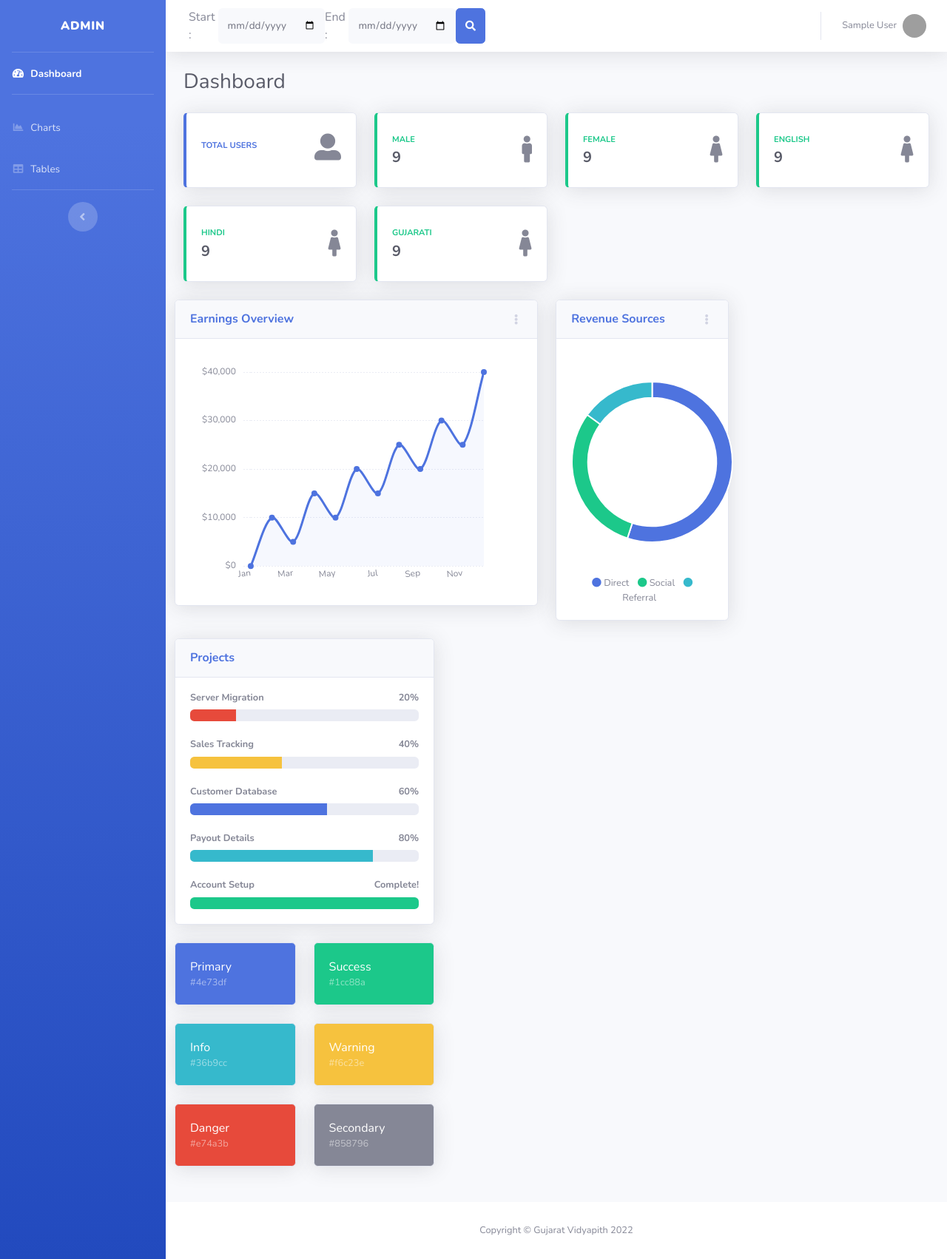
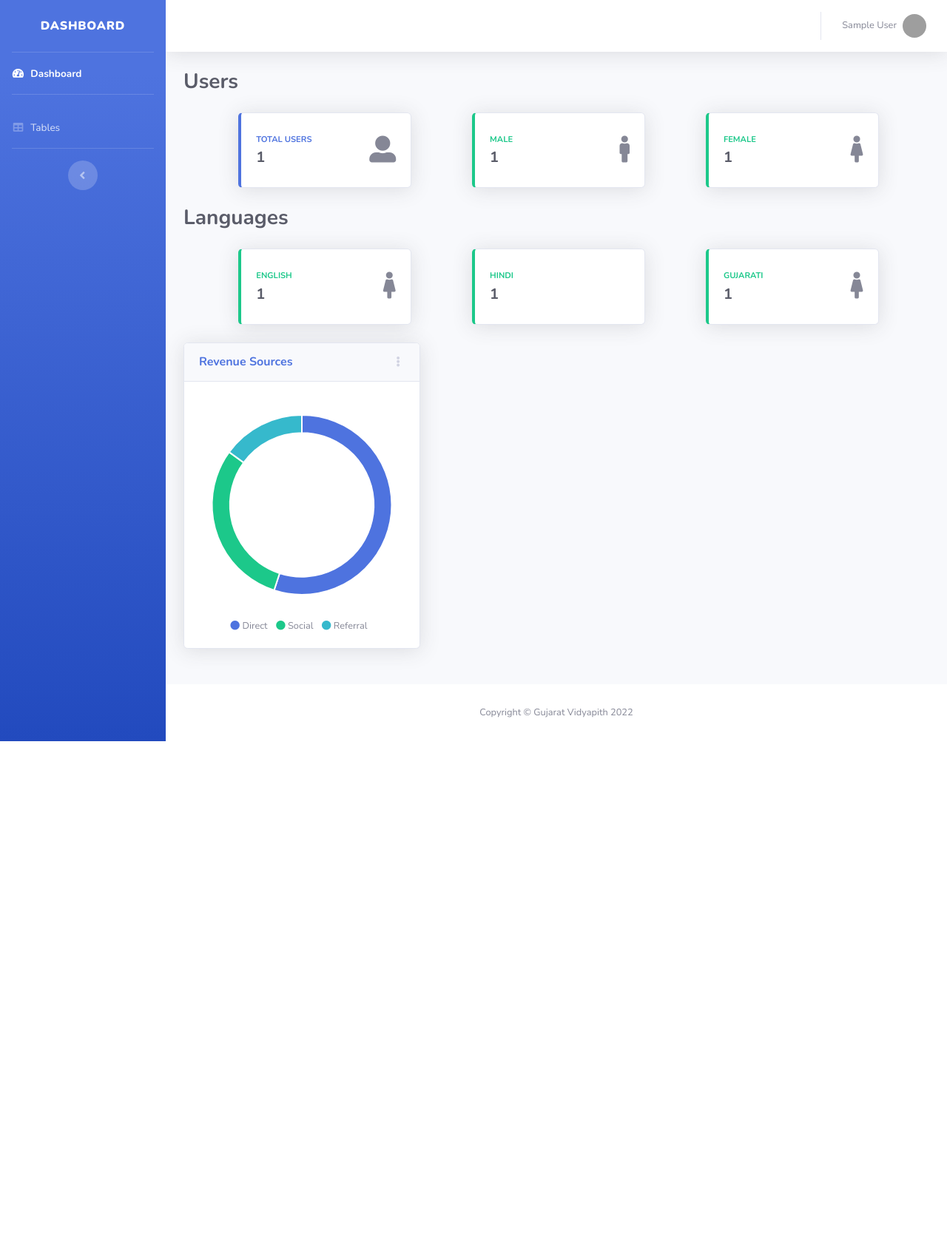
Before and after one commit to akash8103/GVP_BOT_DASHBOARD, a Flask app: page /dashboard/ in a window 1280 px wide. Shown: the whole page at 74% size. After the commit the page ends 1002 px from the top, so only its background shows below. Run offline with Flask 2, Linux system fonts and the light colour scheme; the visitor is signed in with stand-in values (Sample User, id 1); a database or web service that is not in the repository returns one stand-in record (values such as "Sample title"); some libraries are stand-ins or nearby versions; grey boxes are pictures that could not be loaded.

Commit message:
Add files via upload

```diff
--- a/dashboard/templates/admin-layout.html
+++ b/dashboard/templates/admin-layout.html
@@ -6,7 +6,7 @@
   <meta charset="utf-8">
   <meta http-equiv="X-UA-Compatible" content="IE=edge">
   <meta name="viewport" content="width=device-width, initial-scale=1, shrink-to-fit=no">
-  <meta name="description" content="Flask Admin with SB Admin 2">
+  <meta name="description" content="Flask Admin Dashboard">
   <meta name="author" content="Bukunmi">
 
   <title>Dashboard</title>
@@ -33,7 +33,7 @@
         <div class="sidebar-brand-icon rotate-n-15">
 
         </div>
-        <div class="sidebar-brand-text mx-3"><strong>Admin</strong></div>
+        <div class="sidebar-brand-text mx-3"><b>Dashboard</b></div>
       </a>
 
       <!-- Divider -->
@@ -49,15 +49,14 @@
       <!-- Divider -->
       <hr class="sidebar-divider">
 
-
       <!-- Nav Item - Pages Collapse Menu -->
 
       <!-- Nav Item - Charts -->
-      <li class="nav-item">
+      <!-- <li class="nav-item">
         <a class="nav-link" href="/charts">
           <i class="fas fa-fw fa-chart-area"></i>
           <span>Charts</span></a>
-      </li>
+      </li> -->
 
       <!-- Nav Item - Tables -->
       <li class="nav-item">
@@ -92,7 +91,7 @@
           </button>
 
           <!-- Topbar Search -->
-          <form class="d-none d-sm-inline-block form-inline mr-auto ml-md-3 my-2 my-md-0 mw-100 navbar-search">
+          <!-- <form class="d-none d-sm-inline-block form-inline mr-auto ml-md-3 my-2 my-md-0 mw-100 navbar-search">
             <div class="input-group-append">
               <label for="startdate">Start : </label><input type="date" id="sdate" class="form-control bg-light border-0 small">
               <label for="enddate">End : </label><input type="date" id="edate" class="form-control bg-light border-0 small">
@@ -102,7 +101,7 @@
                 </button>
 
             </div>
-          </form>
+          </form> -->
 
           <!-- Topbar Navbar -->
           <ul class="navbar-nav ml-auto">
--- a/dashboard/templates/home.html
+++ b/dashboard/templates/home.html
@@ -4,7 +4,7 @@
 
   <meta charset="UTF-8">
   <meta name="viewport" content="width=device-width, initial-scale=1.0">
-  <title>Telegram Bot Dashboard</title>
+  <title>Dashboard</title>
 
   <link rel="stylesheet" href="/static/css/normalize.css">
   <link rel="stylesheet" href="/static/css/styles.css">
--- a/dashboard/templates/index.html
+++ b/dashboard/templates/index.html
@@ -3,9 +3,9 @@
         <!-- Begin Page Content -->
         <div class="container-fluid">
 
-          <!-- Page Heading -->
+          <!-- Card Heading -->
           <div class="d-sm-flex align-items-center justify-content-between mb-4">
-            <h1 class="h3 mb-0 text-gray-800">Dashboard</h1>
+            <h1 class="h3 mb-0 text-gray-800"><b>Users</b></h1>
             <!--<a href="#" class="d-none d-sm-inline-block btn btn-sm btn-primary shadow-sm"><i class="fas fa-download fa-sm text-white-50"></i> Generate Report</a>-->
           </div>
 
@@ -13,13 +13,14 @@
           <div class="row">
 
             <!-- Users Card Example -->
+            &nbsp;&nbsp;&nbsp;&nbsp;&nbsp;&nbsp;&nbsp;&nbsp;&nbsp;&nbsp;&nbsp;&nbsp;&nbsp;&nbsp;&nbsp;&nbsp;&nbsp;&nbsp;
             <div class="col-xl-3 col-md-6 mb-4">
               <div class="card border-left-primary shadow h-100 py-2">
                 <div class="card-body">
                   <div class="row no-gutters align-items-center">
                     <div class="col mr-2">
                       <div class="text-xs font-weight-bold text-primary text-uppercase mb-1">Total Users</div>
-                      <div class="h5 mb-0 font-weight-bold text-gray-800">{{tuser}}</div>
+                      <div class="h5 mb-0 font-weight-bold text-gray-800">{{tusers}}</div>
                     </div>
                     <div class="col-auto">
                       <i class='fas fa-user-alt' style='font-size:36px'></i>
@@ -30,13 +31,14 @@
             </div>
 
             <!-- Male Card Example -->
+            &nbsp;&nbsp;&nbsp;&nbsp;&nbsp;&nbsp;&nbsp;&nbsp;&nbsp;&nbsp;&nbsp;&nbsp;&nbsp;&nbsp;
             <div class="col-xl-3 col-md-6 mb-4">
               <div class="card border-left-success shadow h-100 py-2">
                 <div class="card-body">
                   <div class="row no-gutters align-items-center">
                     <div class="col mr-2">
                       <div class="text-xs font-weight-bold text-success text-uppercase mb-1">MALE</div>
-                      <div class="h5 mb-0 font-weight-bold text-gray-800">9</div>
+                      <div class="h5 mb-0 font-weight-bold text-gray-800">{{ male }}</div>
                     </div>
                     <div class="col-auto">
                       <i class="fa fa-male" style="font-size:36px"></i>
@@ -47,13 +49,14 @@
             </div>
 
             <!-- Female Card Example -->
+            &nbsp;&nbsp;&nbsp;&nbsp;&nbsp;&nbsp;&nbsp;&nbsp;&nbsp;&nbsp;&nbsp;&nbsp;&nbsp;&nbsp;
             <div class="col-xl-3 col-md-6 mb-4">
               <div class="card border-left-success shadow h-100 py-2">
                 <div class="card-body">
                   <div class="row no-gutters align-items-center">
                     <div class="col mr-2">
                       <div class="text-xs font-weight-bold text-success text-uppercase mb-1">FEMALE</div>
-                      <div class="h5 mb-0 font-weight-bold text-gray-800">9</div>
+                      <div class="h5 mb-0 font-weight-bold text-gray-800">{{ female }}</div>
                     </div>
                     <div class="col-auto">
                       <i class="fa fa-female" style="font-size:36px"></i>
@@ -62,15 +65,25 @@
                 </div>
               </div>
             </div>
+          </div>
 
+          <!-- Card Heading -->
+          <div class="d-sm-flex align-items-center justify-content-between mb-4">
+            <h1 class="h3 mb-0 text-gray-800"><b>Languages</b></h1>
+            <!--<a href="#" class="d-none d-sm-inline-block btn btn-sm btn-primary shadow-sm"><i class="fas fa-download fa-sm text-white-50"></i> Generate Report</a>-->
+          </div>
+
+          <!-- Content Row -->
+          <div class="row">
             <!-- English Card Example -->
+            &nbsp;&nbsp;&nbsp;&nbsp;&nbsp;&nbsp;&nbsp;&nbsp;&nbsp;&nbsp;&nbsp;&nbsp;&nbsp;&nbsp;&nbsp;&nbsp;&nbsp;&nbsp;
             <div class="col-xl-3 col-md-6 mb-4">
               <div class="card border-left-success shadow h-100 py-2">
                 <div class="card-body">
                   <div class="row no-gutters align-items-center">
                     <div class="col mr-2">
                       <div class="text-xs font-weight-bold text-success text-uppercase mb-1">ENGLISH</div>
-                      <div class="h5 mb-0 font-weight-bold text-gray-800">9</div>
+                      <div class="h5 mb-0 font-weight-bold text-gray-800">{{ english }}</div>
                     </div>
                     <div class="col-auto">
                       <i class="fa fa-female" style="font-size:36px"></i>
@@ -81,13 +94,32 @@
             </div>
 
             <!-- Hindi Card Example -->
+            &nbsp;&nbsp;&nbsp;&nbsp;&nbsp;&nbsp;&nbsp;&nbsp;&nbsp;&nbsp;&nbsp;&nbsp;&nbsp;&nbsp;
             <div class="col-xl-3 col-md-6 mb-4">
               <div class="card border-left-success shadow h-100 py-2">
                 <div class="card-body">
                   <div class="row no-gutters align-items-center">
                     <div class="col mr-2">
                       <div class="text-xs font-weight-bold text-success text-uppercase mb-1">Hindi</div>
-                      <div class="h5 mb-0 font-weight-bold text-gray-800">9</div>
+                      <div class="h5 mb-0 font-weight-bold text-gray-800">{{ hindi }}</div>
+                    </div>
+                    <div class="col-auto">
+                      <i class="fa-duotone fa-square-h"></i>
+                    </div>
+                  </div>
+                </div>
+              </div>
+            </div>
+
+            <!-- Gujarati Card Example -->
+            &nbsp;&nbsp;&nbsp;&nbsp;&nbsp;&nbsp;&nbsp;&nbsp;&nbsp;&nbsp;&nbsp;&nbsp;&nbsp;&nbsp;
+            <div class="col-xl-3 col-md-6 mb-4">
+              <div class="card border-left-success shadow h-100 py-2">
+                <div class="card-body">
+                  <div class="row no-gutters align-items-center">
+                    <div class="col mr-2">
+                      <div class="text-xs font-weight-bold text-success text-uppercase mb-1">Gujarati</div>
+                      <div class="h5 mb-0 font-weight-bold text-gray-800">{{ gujarati }}</div>
                     </div>
                     <div class="col-auto">
                       <i class="fa fa-female" style="font-size:36px"></i>
@@ -96,33 +128,16 @@
                 </div>
               </div>
             </div>
-
-            <!-- Gujarati Card Example -->
-            <div class="col-xl-3 col-md-6 mb-4">
-              <div class="card border-left-success shadow h-100 py-2">
-                <div class="card-body">
-                  <div class="row no-gutters align-items-center">
-                    <div class="col mr-2">
-                      <div class="text-xs font-weight-bold text-success text-uppercase mb-1">Gujarati</div>
-                      <div class="h5 mb-0 font-weight-bold text-gray-800">9</div>
-                    </div>
-                    <div class="col-auto">
-                      <i class="fa fa-female" style="font-size:36px"></i>
-                    </div>
-                  </div>
-                </div>
-              </div>
-            </div>
+          </div>
 
           <!-- Content Row -->
-
           <div class="row">
 
             <!-- Area Chart -->
-            <div class="col-xl-8 col-lg-7">
-              <div class="card shadow mb-4">
+            <!-- <div class="col-xl-8 col-lg-7">
+              <div class="card shadow mb-4"> -->
                 <!-- Card Header - Dropdown -->
-                <div class="card-header py-3 d-flex flex-row align-items-center justify-content-between">
+                <!-- <div class="card-header py-3 d-flex flex-row align-items-center justify-content-between">
                   <h6 class="m-0 font-weight-bold text-primary">Earnings Overview</h6>
                   <div class="dropdown no-arrow">
                     <a class="dropdown-toggle" href="#" role="button" id="dropdownMenuLink" data-toggle="dropdown" aria-haspopup="true" aria-expanded="false">
@@ -136,15 +151,15 @@
                       <a class="dropdown-item" href="#">Something else here</a>
                     </div>
                   </div>
-                </div>
+                </div> -->
                 <!-- Card Body -->
-                <div class="card-body">
+                <!-- <div class="card-body">
                   <div class="chart-area">
                     <canvas id="myAreaChart"></canvas>
                   </div>
                 </div>
               </div>
-            </div>
+            </div> -->
 
             <!-- Pie Chart -->
             <div class="col-xl-4 col-lg-5">
@@ -193,7 +208,7 @@
             <div class="col-lg-6 mb-4">
 
               <!-- Project Card Example -->
-              <div class="card shadow mb-4">
+              <!-- <div class="card shadow mb-4">
                 <div class="card-header py-3">
                   <h6 class="m-0 font-weight-bold text-primary">Projects</h6>
                 </div>
@@ -219,10 +234,10 @@
                     <div class="progress-bar bg-success" role="progressbar" style="width: 100%" aria-valuenow="100" aria-valuemin="0" aria-valuemax="100"></div>
                   </div>
                 </div>
-              </div>
+              </div> -->
 
               <!-- Color System -->
-              <div class="row">
+              <!-- <div class="row">
                 <div class="col-lg-6 mb-4">
                   <div class="card bg-primary text-white shadow">
                     <div class="card-body">
@@ -271,7 +286,7 @@
                     </div>
                   </div>
                 </div>
-              </div>
+              </div> -->
 
             </div>
           </div>
--- a/dashboard/templates/profile.html
+++ b/dashboard/templates/profile.html
@@ -4,7 +4,7 @@
 
   <meta charset="UTF-8">
   <meta name="viewport" content="width=device-width, initial-scale=1.0">
-  <title>Telegram Bot Dashboard</title>
+  <title>Dashboard</title>
 
   <link rel="stylesheet" href="/static/css/normalize.css">
   <link rel="stylesheet" href="/static/css/styles.css">
```
Also changed, not shown: dashboard/templates/tables.html (+5 -19 lines), dashboard/templates/tables.py (added, +137 -0 lines).
